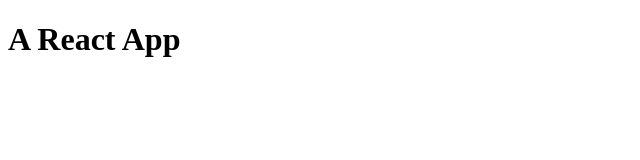
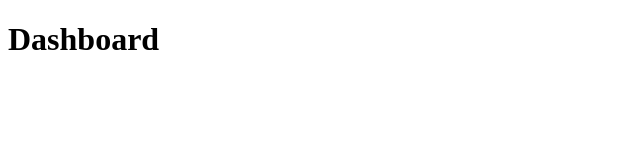
Before and after one commit to jb9dev/github_explorer, a React (Create React App) app: page / in a window 1280 px wide. Shown: the top 160 px of the page, without its empty margins (0-640 px from the left). Built offline with nearby package versions, Linux system fonts and the light colour scheme.

Commit message:
Renderiza as rotas de forma dinâmica

```diff
--- a/src/App.tsx
+++ b/src/App.tsx
@@ -1,7 +1,12 @@
 import React from 'react';
+import { BrowserRouter } from 'react-router-dom';
 
-function App() {
-  return <h1>A React App</h1>;
-}
+import Routes from './routes';
+
+const App: React.FC = () => (
+  <BrowserRouter>
+    <Routes />
+  </BrowserRouter>
+);
 
 export default App;
```
